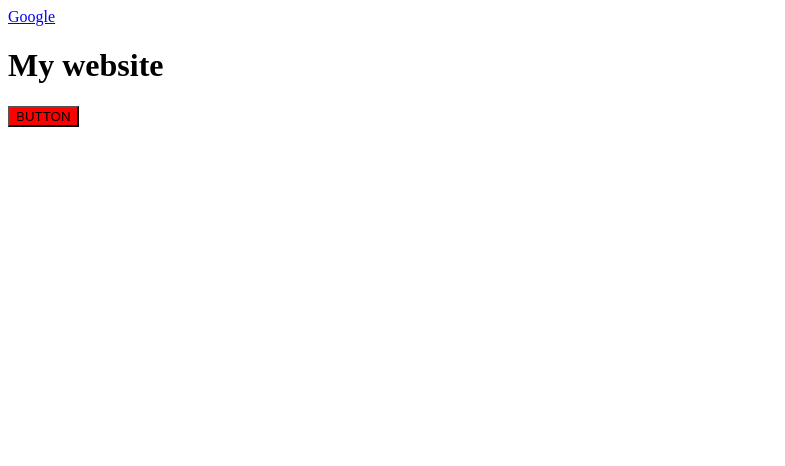
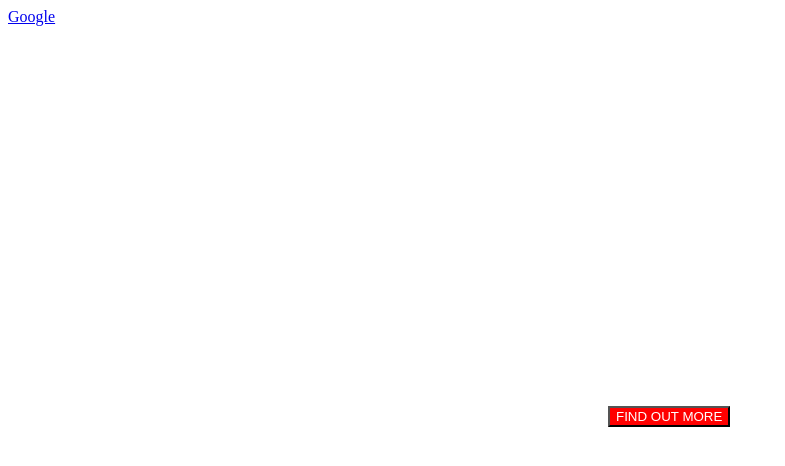
Before and after one commit to Sogastar/startupLandingPage, a plain HTML site: page index.html in a window 1280 px wide. Shown: the whole page, without its empty margins (0-785 px from the left). Drawn offline with Linux system fonts and the light colour scheme.

Commit message:
added css positioning of button and text

```diff
--- a/index.html
+++ b/index.html
@@ -15,7 +15,7 @@
 		</nav>
 	</header>
 	<main>
-		<h1><b>My website</b></h1>
+		<h1><b>THE BIGGEST STARTUP EVENT OF THE YEAR</b></h1>
 		<article>
 			<section>
 				<aside>
@@ -23,7 +23,7 @@
 			</section>
 
 			<section>
-			<button type="button">BUTTON</button>
+			<button type="button">FIND OUT MORE</button>
 			</section>
 		</article>
 	</main>
--- a/style.css
+++ b/style.css
@@ -5,4 +5,14 @@ body{
 }
 button{
 	background-color:red;
+	position: relative;
+	left: 600px;
+	top: 300px;
+	color:white;
 }
+b{
+	position: relative;
+	left:300px;
+	top: 300px;
+	color: white;
+}
```
